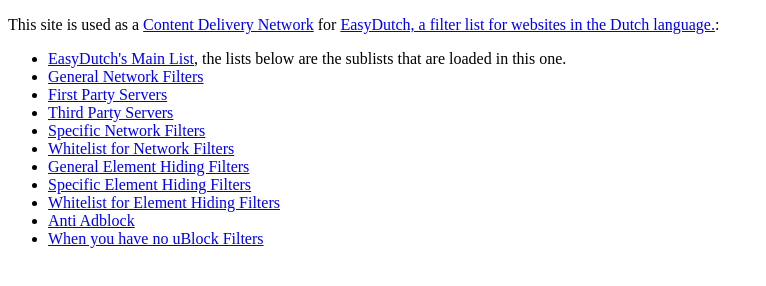
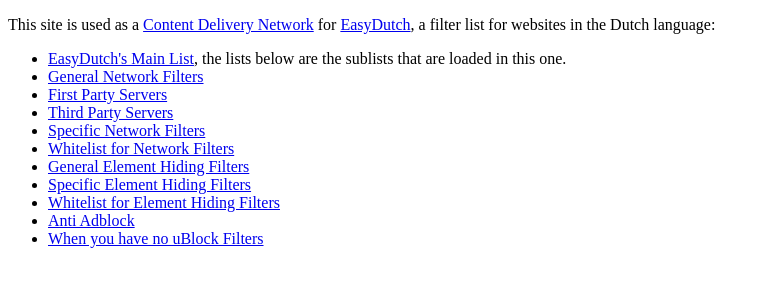
Before and after one commit to EasyDutch-uBO/EasyDutchCDN, a plain HTML site: page index.html in a window 1280 px wide. Shown: the whole page, without its empty margins (0-766 px from the left). Drawn offline with Linux system fonts and the light colour scheme.

Commit message:
Update index.html

```diff
--- a/index.html
+++ b/index.html
@@ -7,7 +7,7 @@
   </head>
   <body>
     <p>This site is used as a <a href="https://en.wikipedia.org/wiki/Content_delivery_network">Content Delivery Network</a> for
-      <a href="https://github.com/EasyDutch-uBO/EasyDutch/">EasyDutch, a filter list for websites in the Dutch language.</a>:
+      <a href="https://github.com/EasyDutch-uBO/EasyDutch/">EasyDutch</a>, a filter list for websites in the Dutch language:
     </p>
     <ul>
       <li><a href="./EasyDutch.txt">EasyDutch's Main List</a>, the lists below are the sublists that are loaded in this one.</li>
```
